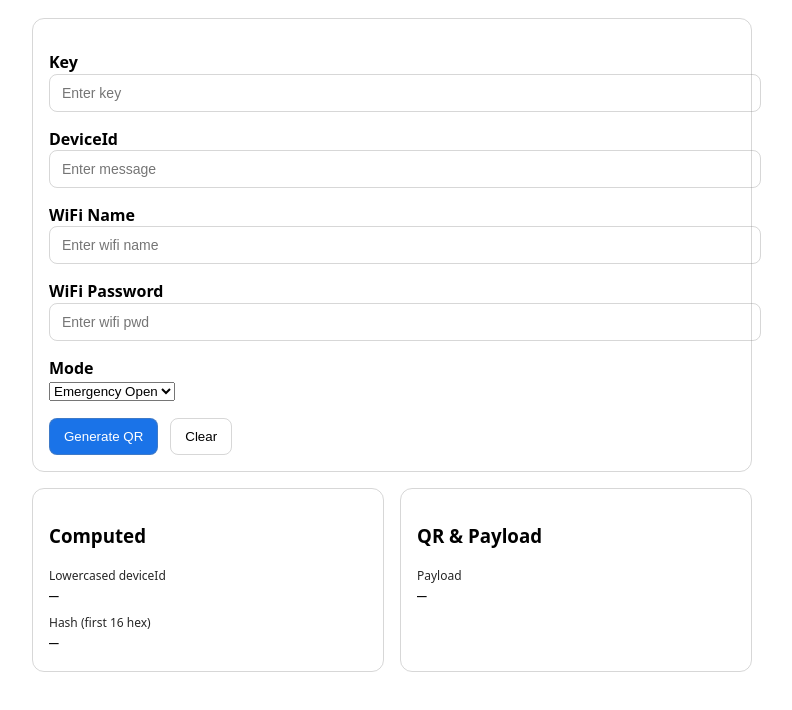
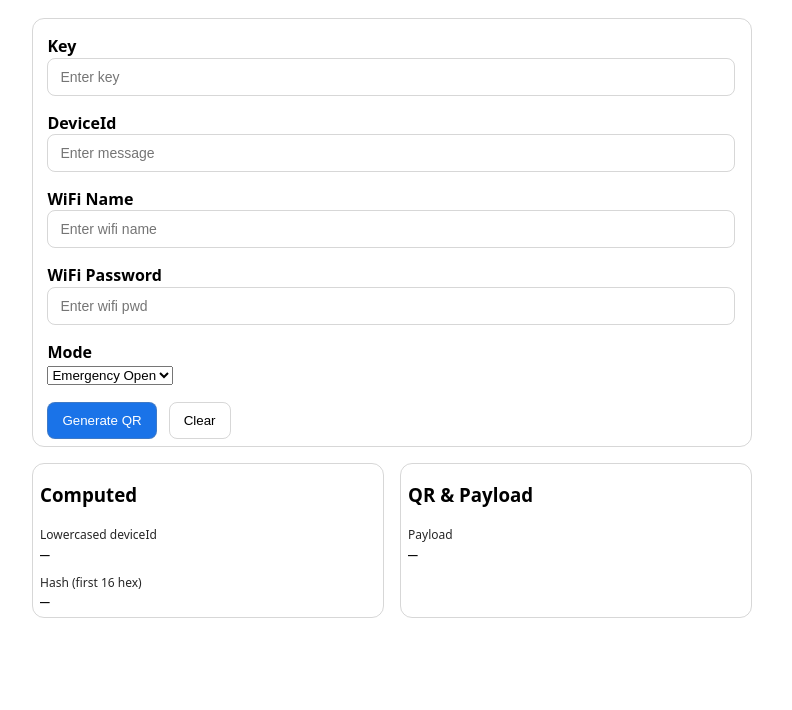
Before and after one commit to EdropGitHub/qr-code, a plain HTML site: page index.html in a window 1280 px wide. Shown: the part 72-782 px from the top of the page, without its empty margins (248-1040 px from the left). Drawn offline with Linux system fonts and the light colour scheme.

Commit message:
Update index.html

```diff
--- a/index.html
+++ b/index.html
@@ -9,13 +9,13 @@
 		body { font-family: system-ui, -apple-system, Segoe UI, Roboto, Helvetica, Arial, sans-serif; margin: 24px; line-height: 1.4; }
 		.container { max-width: 720px; margin: 0 auto; }
 		label { display: block; font-weight: 600; margin-top: 16px; }
-		input[type="text"] { width: 100%; padding: 10px 12px; font-size: 14px; border-radius: 8px; border: 1px solid #8885; background: transparent; }
+		input[type="text"] { width: 96%; padding: 10px 12px; font-size: 14px; border-radius: 8px; border: 1px solid #8885; background: transparent; }
 		.controls { margin-top: 16px; display: flex; gap: 12px; align-items: center; }
 		button { padding: 10px 14px; border-radius: 8px; border: 1px solid #8885; background: #1a73e8; color: #fff; cursor: pointer; }
 		button.secondary { background: transparent; color: inherit; }
 		.row { display: grid; grid-template-columns: 1fr; gap: 16px; }
 		@media (min-width: 800px) { .row { grid-template-columns: 1fr 1fr; } }
-		.card { border: 1px solid #8885; border-radius: 12px; padding: 16px; }
+		.card { border: 1px solid #8885; border-radius: 12px; padding: 0 2% 1% 2%; }
 		.mono { font-family: ui-monospace, SFMono-Regular, Menlo, Monaco, Consolas, "Liberation Mono", "Courier New", monospace; }
 		.small { font-size: 12px; opacity: 0.85; }
 		.output { word-break: break-all; }
```
